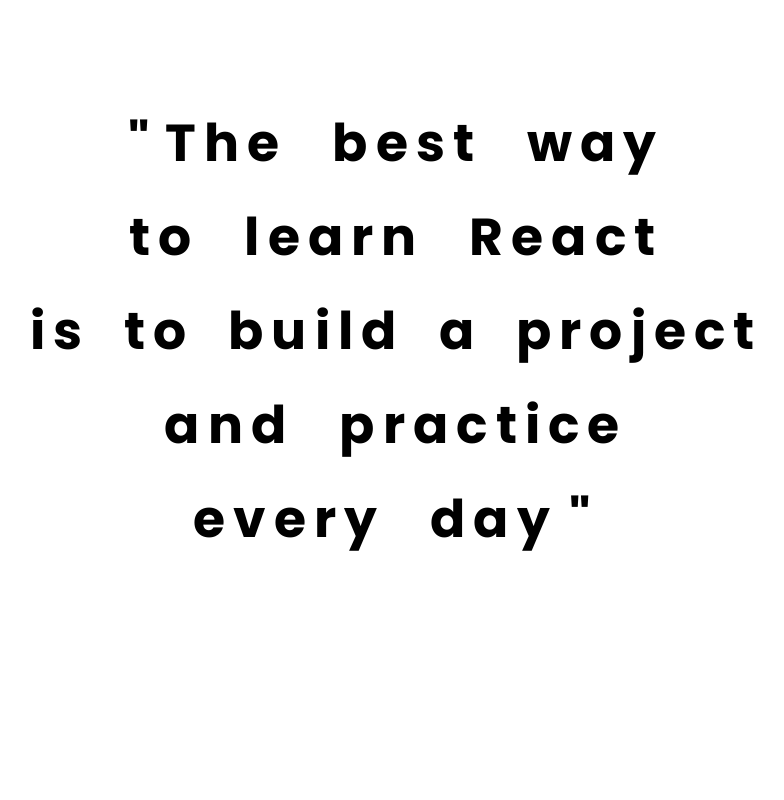
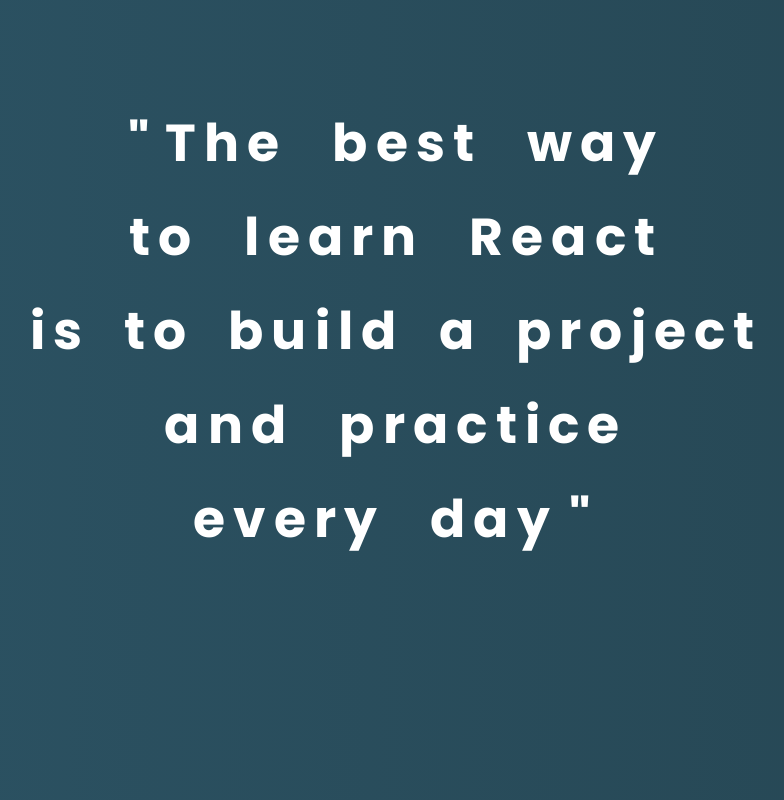
Before and after one commit to Sailwayfun/react-anime-text-wave, a React (Vite) app: page / in a window 1280 px wide. Shown: the whole page, without its empty margins (248-1032 px from the left). Built offline with nearby package versions, Linux system fonts and the light colour scheme.

Commit message:
feat: change color scheme with linear gradient

```diff
--- a/src/index.css
+++ b/src/index.css
@@ -3,6 +3,11 @@
 
 * {
   font-family: "Poppins", sans-serif;
+}
+
+body {
+  background: linear-gradient(270deg, #0f2027, #203a43, #2c5364);
+  background-size: 400% 400%;
 }
 
 
@@ -25,4 +30,5 @@
   transform-origin: 50% 100%;
   font-size: 3.25rem;
   font-weight: 700;
+  color: #fff;
 }
```
